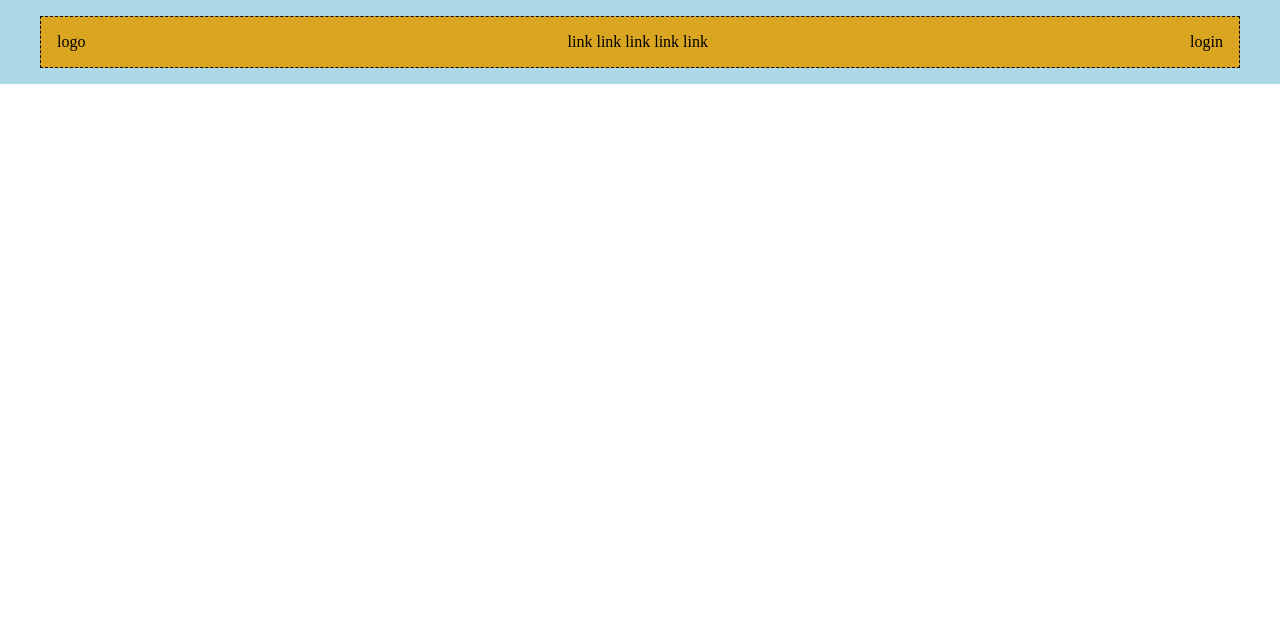
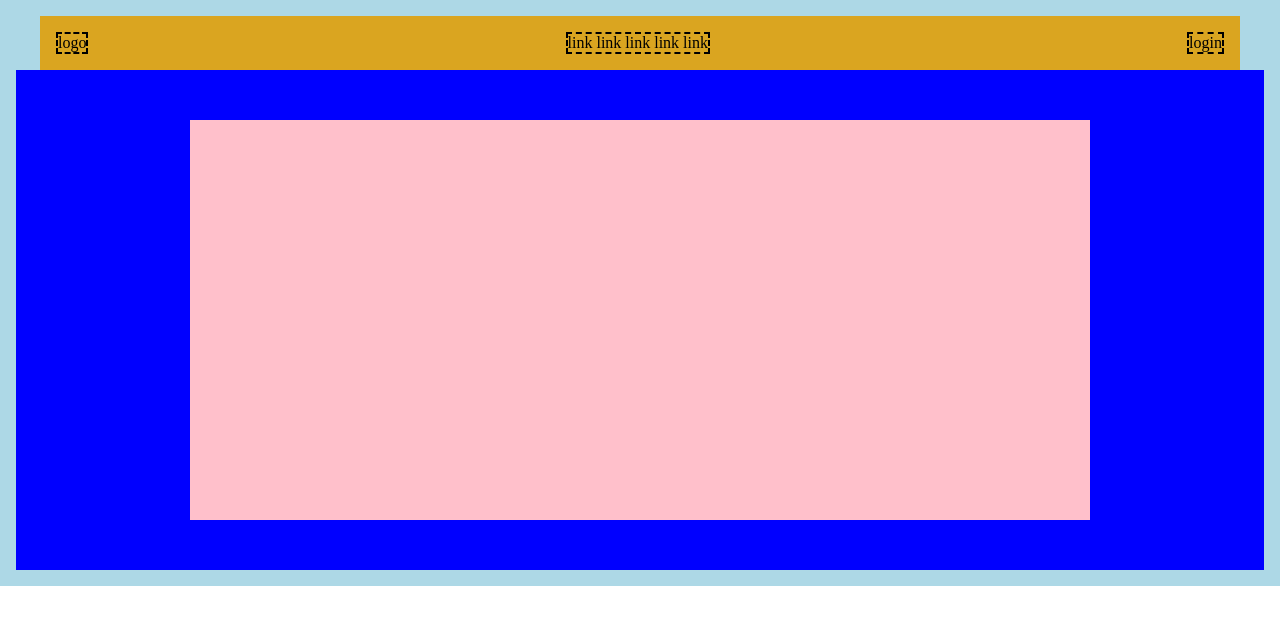
Before and after one commit to MarikaDiGirolamo/htmlcss-struttura-discord, a plain HTML site: page index.html in a window 1280 px wide. Drawn offline with Linux system fonts and the light colour scheme.

Commit message:
feat(header):add properties

```diff
--- a/css/style.css
+++ b/css/style.css
@@ -16,18 +16,44 @@ header{
     min-height: 44px;
     margin: 0 auto;
     background-color: goldenrod;
-    border: 1px dashed black;
 
 
 }
 
-.flexbox{
+.box1{
     display: flex;
     flex-direction: row;
     justify-content: space-between;
     align-items: center;
+
 }
+
+
 .headerbox{
     padding: 1em;
     font-size: 1em;
 }
+
+.dash{
+    border: 2px dashed black;
+}
+
+.bluebox{
+    background-color: blue;
+    max-width: 1920px;
+    min-height: 500px;
+}
+
+.pinkbox{
+    background-color: pink;
+    display: flex;
+    align-items: center;
+    min-height: 400px;
+    min-width: 900px;
+    justify-content: center;
+    margin: auto;
+}
+
+.flexbox{
+    display: flex;
+}
--- a/index.html
+++ b/index.html
@@ -11,27 +11,33 @@
     <header>
         <div class="boxed">
             <nav>
-                <div class="flexbox headerbox">
-                    <div id="logo">
+                <div class="box1 headerbox">
+                    <div class="dash">
                         <span>logo</span>
                     </div>
-                    <div id="link">
+                    <div class="dash">
                         <span>link</span>
                         <span>link</span>
                         <span>link</span>
                         <span>link</span>
                         <span>link</span>
                     </div>
-                    <div id="login">
+                    <div class="dash">
                         <span>login</span>
                     </div>
                 </div>
             </nav>
+
+        </div>
+        <div class="flexbox bluebox">
+            <div class="pinkbox"></div>
         </div>
     </header>
+
     <main>
 
     </main>
+
     <footer>
 
     </footer>
```
